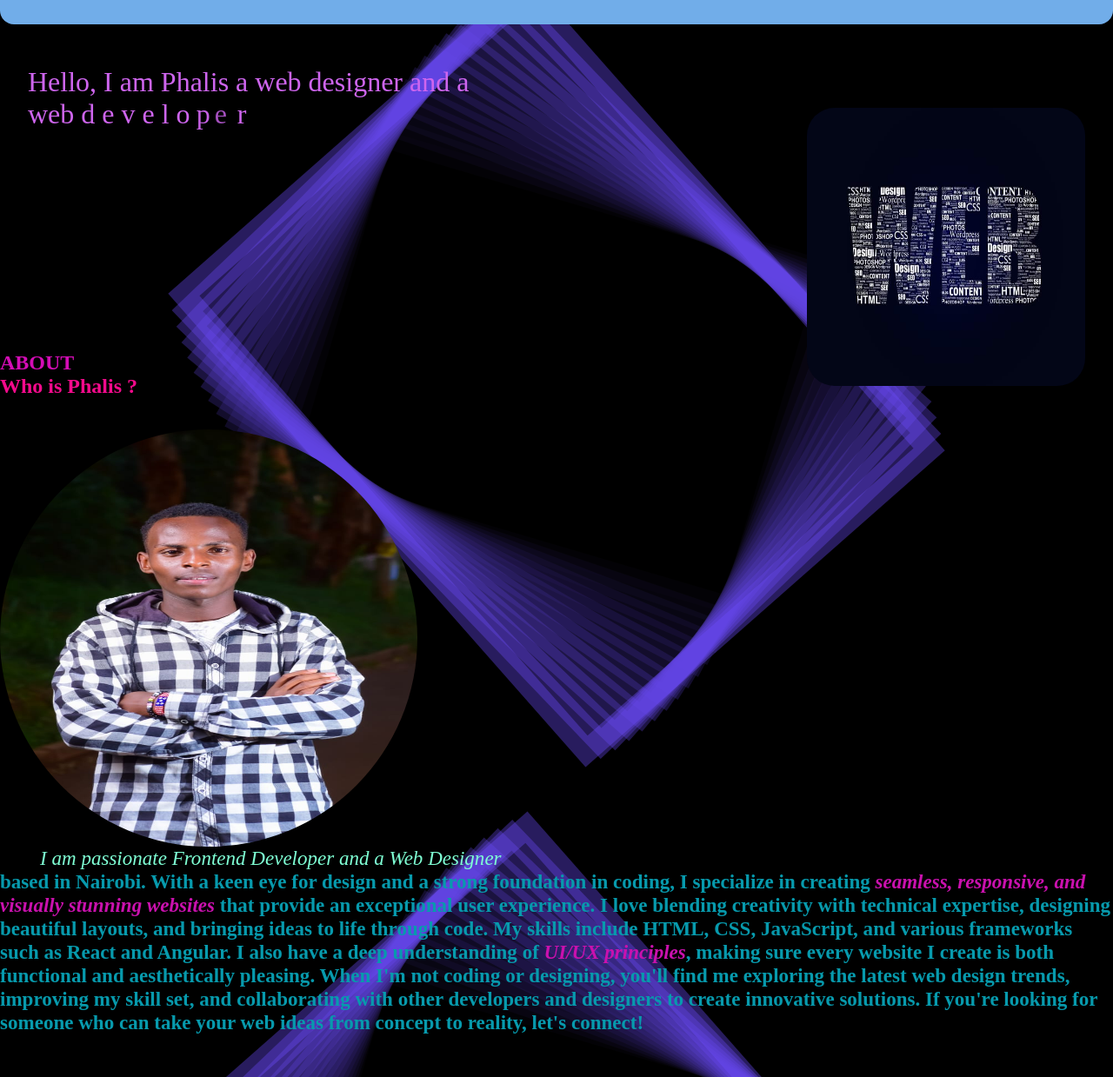
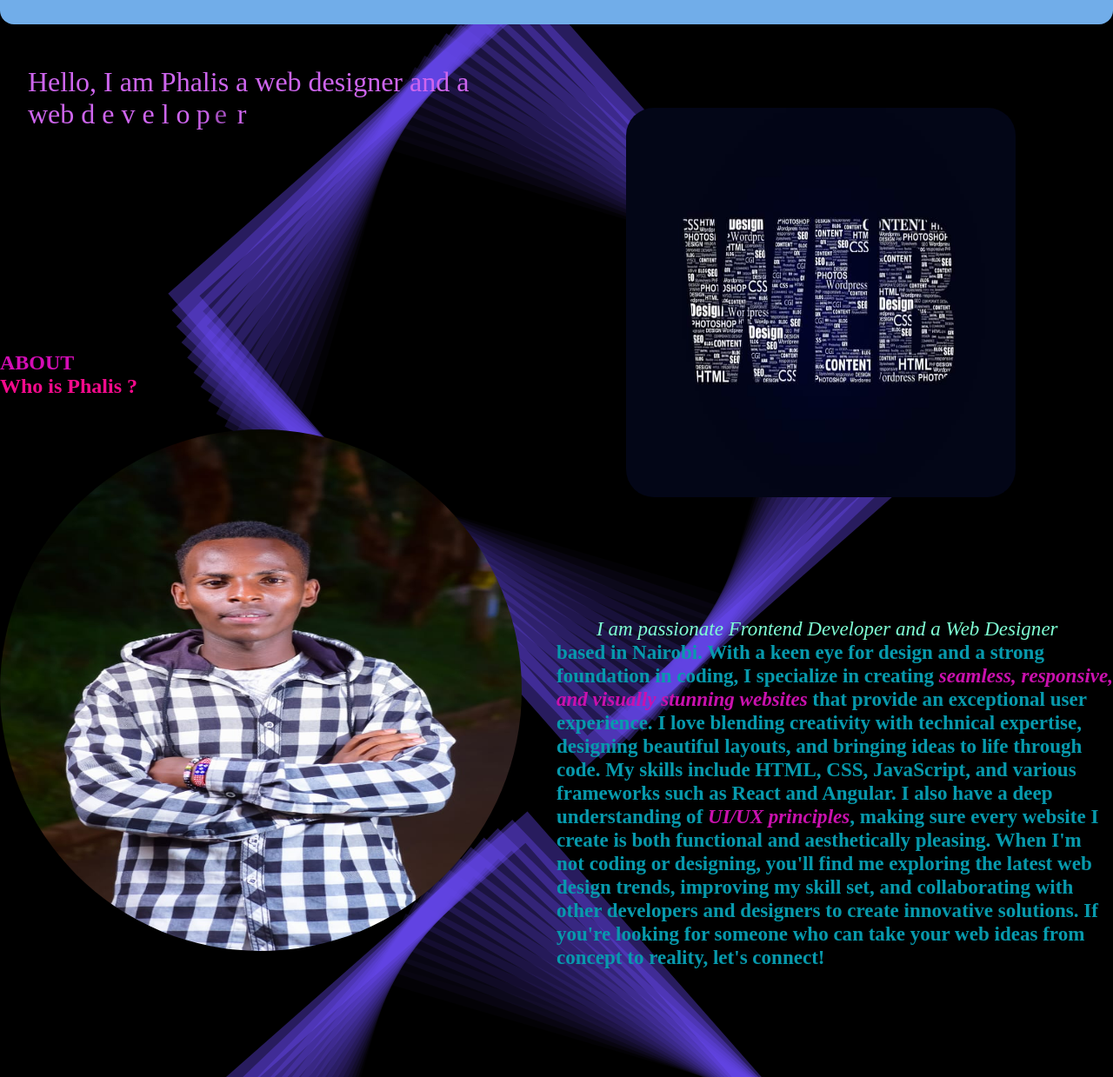
Before and after one commit to Phali003/plaauh_asthetics, a plain HTML site: page index.html in a window 1280 px wide. Shown: the part 52-1291 px from the top of the page at 87% size. Drawn offline with Linux system fonts and the light colour scheme; a web font is replaced by a local one.

Commit message:
My review

```diff
--- a/index.css
+++ b/index.css
@@ -479,16 +479,17 @@ ol{
 .phali-image{
 position: relative;
     z-index: -1111;
-    width: 20em;
-    height: 20em;
+    width: 25em;
+    height: 25em;
     display: block;
 }
 
 .web-image{
-    width: 20rem;
-    height: 20em;
+    width: 28rem;
+    height: 28em;
     float: right;
     justify-content: flex-end;
+    margin-right: 7em;
 }
 .about-section{
     padding-top: 7em;
@@ -497,13 +498,15 @@ position: relative;
 
 }
 .description{
-    display: block;
+    display: inline-block;
     position: relative;
-    width: 100vw;
-    height: 24em;
+    width: 50vw;
+    height: 30em;
+    margin-top: -20em;
+
 }
 .skills-heading{
-    margin-top: 1em;
+    margin-top: -4em;
 }
 .skills{
     top: -5em;
```
